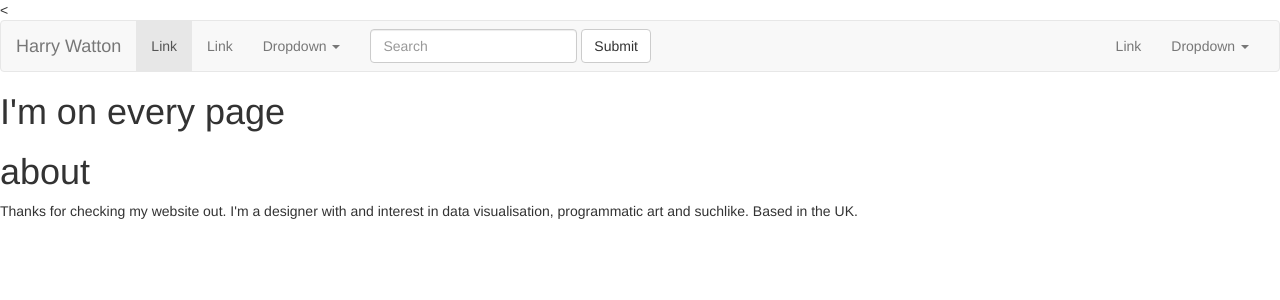
After one commit to hwatton/portfolio2020, a Django app: template main_site/templates/about.html in a window 1280 px wide. The commit adds this page. Shown: the top 300 px of the page. Run offline with Django 3.2, Linux system fonts and the light colour scheme; the template is opened without the code that fills it, so the values that code supplies are empty; parts of the project's set-up code (start-up, migrations or seed data) failed here and were passed over; some libraries are stand-ins or nearby versions.

Commit message:
more changes, adding temporary about page

```diff
--- /dev/null
+++ b/main_site/templates/about.html
@@ -0,0 +1,8 @@
+{%extends 'base.html'%}
+
+{% block content %}
+<h1>about</h1>
+<p>Thanks for checking my website out.
+I'm a designer with and interest in data visualisation, programmatic art and suchlike.
+Based in the UK.</p>
+{% endblock %}
--- a/main_site/templates/base.html
+++ b/main_site/templates/base.html
@@ -12,7 +12,7 @@
         <span class="icon-bar"></span>
         <span class="icon-bar"></span>
       </button>
-      <a class="navbar-brand" href="#">Brand</a>
+      <a class="navbar-brand" href="#">Harry Watton</a>
     </div>
 
     <!-- Collect the nav links, forms, and other content for toggling -->
--- a/main_site/urls.py
+++ b/main_site/urls.py
@@ -4,4 +4,5 @@
 urlpatterns = [
     path('', views.home, name='home'),
     path('pagetwo/', views.pagetwo, name='pagetwo'),
+    path('about/', views.absout, name='about'),
     ]
--- a/main_site/views.py
+++ b/main_site/views.py
@@ -6,3 +6,6 @@
 
 def pagetwo(request):
     return render(request, 'pagetwo.html', {})
+
+def about(request):
+    return render(request, 'about.html', {})
```
